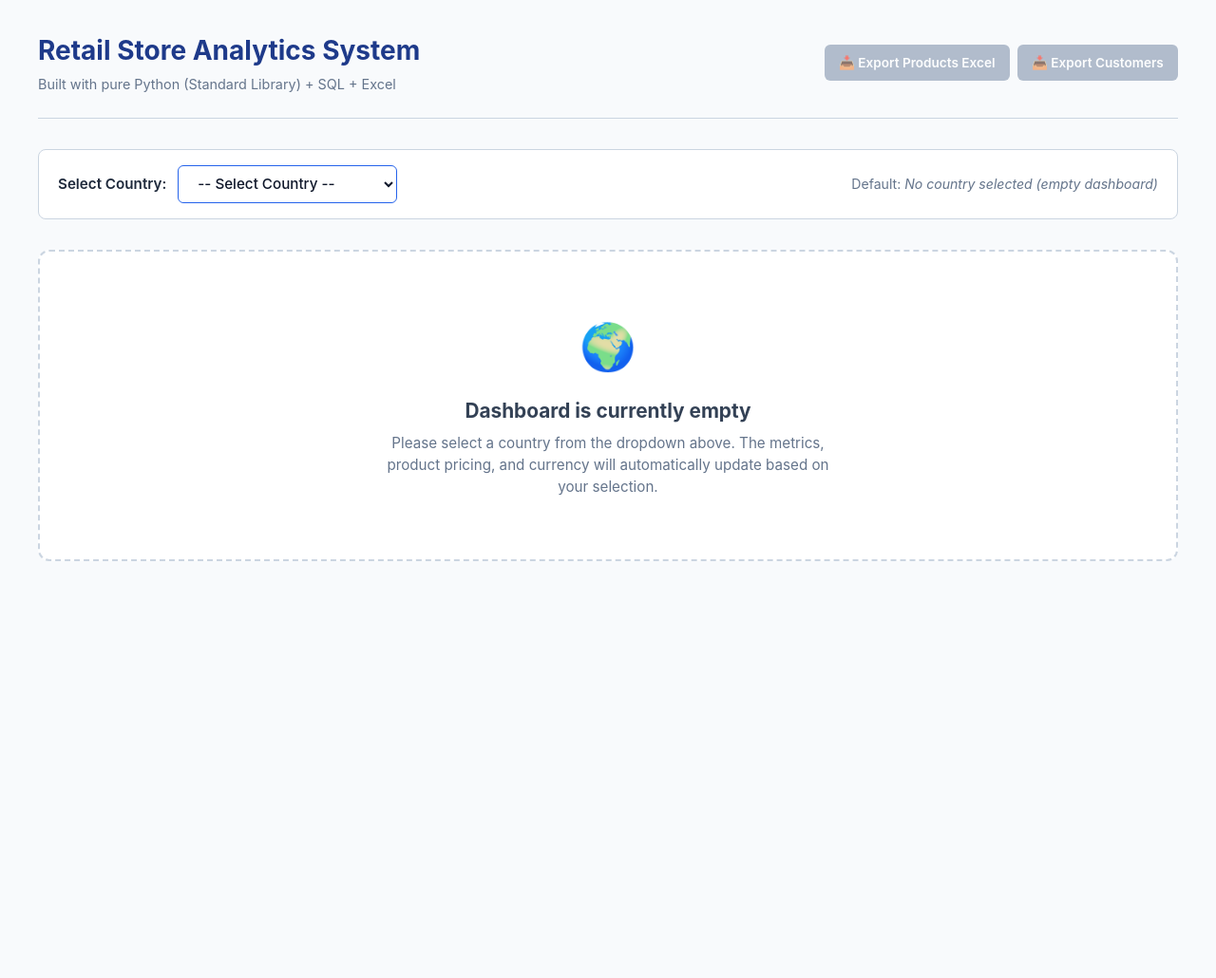
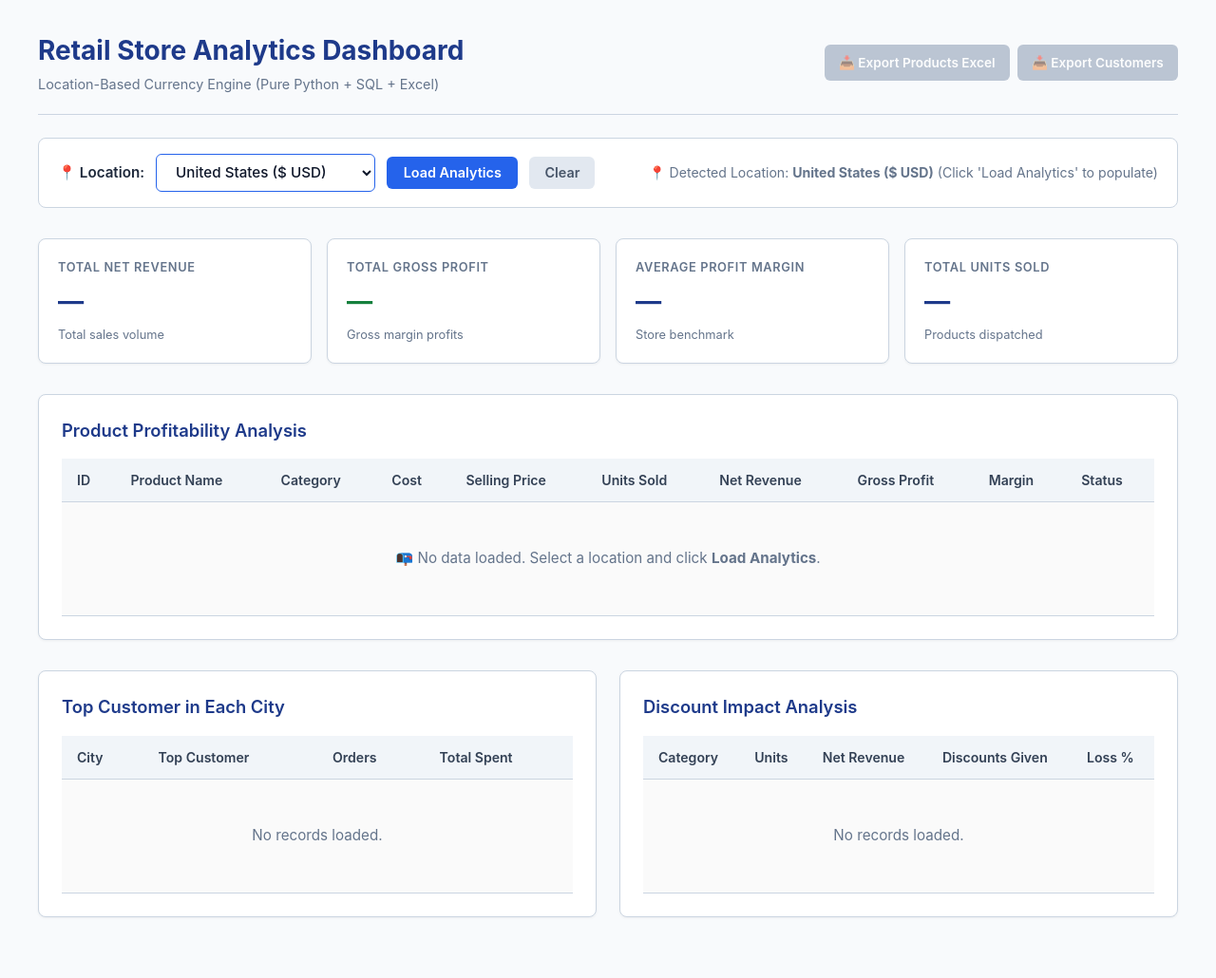
Before and after one commit to kanchikavya/retail-analytics, a Python web app: template templates/index.html in a window 1280 px wide. Shown: the whole page at 95% size. Before the commit the page ends 591 px from the top, so only its background shows below. Run offline with Jinja, Linux system fonts and the light colour scheme; the template is opened without the code that fills it, so the values that code supplies are empty.

Commit message:
Auto-detect location currency and initialize dashboard completely empty

```diff
--- a/templates/index.html
+++ b/templates/index.html
@@ -3,7 +3,7 @@
 <head>
     <meta charset="UTF-8">
     <meta name="viewport" content="width=device-width, initial-scale=1.0">
-    <title>Retail Store Analytics - Multi-Currency</title>
+    <title>Retail Store Analytics - Location Currency</title>
     <style>
         :root {
             --primary: #1e3a8a;
@@ -25,20 +25,20 @@
         .container { max-width: 1200px; margin: 0 auto; }
 
         header {
-            margin-bottom: 2rem;
+            margin-bottom: 1.5rem;
             display: flex;
             justify-content: space-between;
             align-items: center;
             flex-wrap: wrap;
             gap: 1.25rem;
-            padding-bottom: 1.5rem;
+            padding-bottom: 1.25rem;
             border-bottom: 1px solid var(--border);
         }
         h1 { font-size: 1.75rem; color: var(--primary); font-weight: 700; }
         .subtitle { color: var(--text-muted); font-size: 0.9rem; margin-top: 0.25rem; }
 
-        /* Country Filter Bar */
-        .controls-bar {
+        /* Location Bar */
+        .location-bar {
             background: #fff;
             border: 1px solid var(--border);
             border-radius: 8px;
@@ -50,17 +50,18 @@
             flex-wrap: wrap;
             gap: 1rem;
         }
-        .selector-group {
+        .location-controls {
             display: flex;
             align-items: center;
             gap: 0.75rem;
+            flex-wrap: wrap;
         }
-        .selector-group label {
+        .location-controls label {
             font-weight: 600;
             color: #1e293b;
             font-size: 0.95rem;
         }
-        select.country-select {
+        select.location-select {
             padding: 0.55rem 1rem;
             font-size: 0.95rem;
             font-weight: 500;
@@ -71,9 +72,30 @@
             cursor: pointer;
             outline: none;
         }
-        select.country-select:focus {
-            box-shadow: 0 0 0 3px rgba(37, 99, 235, 0.2);
+        .btn-load {
+            background-color: var(--primary-light);
+            color: #fff;
+            border: none;
+            padding: 0.55rem 1.1rem;
+            font-size: 0.9rem;
+            font-weight: 600;
+            border-radius: 6px;
+            cursor: pointer;
+            transition: background 0.2s;
         }
+        .btn-load:hover { background-color: var(--primary); }
+
+        .btn-clear {
+            background-color: #e2e8f0;
+            color: #475569;
+            border: none;
+            padding: 0.55rem 1rem;
+            font-size: 0.9rem;
+            font-weight: 600;
+            border-radius: 6px;
+            cursor: pointer;
+        }
+        .btn-clear:hover { background-color: #cbd5e1; }
 
         /* Download Buttons */
         .btn-group { display: flex; gap: 0.5rem; flex-wrap: wrap; }
@@ -88,34 +110,20 @@
             display: inline-flex;
             align-items: center;
             gap: 0.4rem;
-            transition: opacity 0.2s;
         }
         .btn.disabled {
             background-color: #94a3b8;
             pointer-events: none;
             cursor: not-allowed;
-            opacity: 0.7;
+            opacity: 0.6;
         }
         .btn:hover:not(.disabled) { background-color: var(--primary-light); }
-
-        /* Empty State Placeholder */
-        .empty-placeholder {
-            text-align: center;
-            padding: 4rem 1.5rem;
-            background: #fff;
-            border: 2px dashed #cbd5e1;
-            border-radius: 12px;
-            margin: 2rem 0;
-        }
-        .empty-icon { font-size: 3rem; margin-bottom: 1rem; }
-        .empty-title { font-size: 1.3rem; font-weight: 700; color: #334155; margin-bottom: 0.5rem; }
-        .empty-desc { color: var(--text-muted); font-size: 0.95rem; max-width: 480px; margin: 0 auto; }
 
         /* KPI Cards */
         .kpi-grid { display: grid; grid-template-columns: repeat(auto-fit, minmax(220px, 1fr)); gap: 1rem; margin-bottom: 2rem; }
         .kpi-card { background: var(--card-bg); border: 1px solid var(--border); border-radius: 8px; padding: 1.25rem; box-shadow: 0 1px 3px rgba(0,0,0,0.05); }
         .kpi-title { font-size: 0.8rem; text-transform: uppercase; letter-spacing: 0.05em; color: var(--text-muted); font-weight: 600; }
-        .kpi-value { font-size: 1.7rem; font-weight: 700; color: var(--primary); margin-top: 0.4rem; }
+        .kpi-value { font-size: 1.7rem; font-weight: 700; color: var(--primary); margin-top: 0.4rem; min-height: 2.2rem; }
         .kpi-sub { font-size: 0.8rem; color: var(--text-muted); margin-top: 0.25rem; }
 
         /* Tables */
@@ -126,6 +134,14 @@
         th { background: #f1f5f9; padding: 0.75rem 1rem; font-weight: 600; border-bottom: 1px solid var(--border); color: #334155; }
         td { padding: 0.75rem 1rem; border-bottom: 1px solid var(--border); }
         tr:hover { background-color: #f8fafc; }
+
+        .empty-cell {
+            text-align: center;
+            padding: 3rem 1rem !important;
+            color: var(--text-muted);
+            font-size: 0.95rem;
+            background: #fafafa;
+        }
 
         /* Badges */
         .badge { display: inline-block; padding: 0.2rem 0.55rem; border-radius: 9999px; font-size: 0.75rem; font-weight: 600; }
@@ -141,8 +157,8 @@
     <div class="container">
         <header>
             <div>
-                <h1>Retail Store Analytics System</h1>
-                <div class="subtitle">Built with pure Python (Standard Library) + SQL + Excel</div>
+                <h1>Retail Store Analytics Dashboard</h1>
+                <div class="subtitle">Location-Based Currency Engine (Pure Python + SQL + Excel)</div>
             </div>
             <div class="btn-group">
                 <a id="btn-export-products" class="btn disabled" href="#">📥 Export Products Excel</a>
@@ -150,12 +166,12 @@
             </div>
         </header>
 
-        <!-- Dynamic Country & Currency Selector -->
-        <div class="controls-bar">
-            <div class="selector-group">
-                <label for="countrySelect">Select Country:</label>
-                <select id="countrySelect" class="country-select" onchange="onCountryChange(this.value)">
-                    <option value="">-- Select Country --</option>
+        <!-- Location & Currency Bar -->
+        <div class="location-bar">
+            <div class="location-controls">
+                <label for="locationSelect">📍 Location:</label>
+                <select id="locationSelect" class="location-select">
+                    <option value="">-- Choose Location --</option>
                     <option value="IN">India (₹ INR)</option>
                     <option value="US">United States ($ USD)</option>
                     <option value="GB">United Kingdom (£ GBP)</option>
@@ -164,53 +180,43 @@
                     <option value="CA">Canada (CA$ CAD)</option>
                     <option value="AU">Australia (A$ AUD)</option>
                 </select>
+                <button class="btn-load" onclick="loadLocationData()">Load Analytics</button>
+                <button class="btn-clear" onclick="clearDashboard()">Clear</button>
             </div>
-            <div id="currencyNotice" style="font-size: 0.88rem; color: var(--text-muted);">
-                Default: <em>No country selected (empty dashboard)</em>
+            <div id="statusInfo" style="font-size: 0.88rem; color: var(--text-muted);">
+                Status: <em>Initially empty — select location or click Load</em>
             </div>
         </div>
 
-        <!-- 1. EMPTY STATE (Shown by default) -->
-        <div id="emptyState" class="empty-placeholder">
-            <div class="empty-icon">🌍</div>
-            <div class="empty-title">Dashboard is currently empty</div>
-            <div class="empty-desc">
-                Please select a country from the dropdown above. The metrics, product pricing, and currency will automatically update based on your selection.
+        <!-- KPI Cards (Initially Empty) -->
+        <div class="kpi-grid">
+            <div class="kpi-card">
+                <div class="kpi-title">Total Net Revenue</div>
+                <div id="kpi-revenue" class="kpi-value">—</div>
+                <div class="kpi-sub">Total sales volume</div>
+            </div>
+            <div class="kpi-card">
+                <div class="kpi-title">Total Gross Profit</div>
+                <div id="kpi-profit" class="kpi-value" style="color: var(--success);">—</div>
+                <div class="kpi-sub">Gross margin profits</div>
+            </div>
+            <div class="kpi-card">
+                <div class="kpi-title">Average Profit Margin</div>
+                <div id="kpi-margin" class="kpi-value">—</div>
+                <div class="kpi-sub">Store benchmark</div>
+            </div>
+            <div class="kpi-card">
+                <div class="kpi-title">Total Units Sold</div>
+                <div id="kpi-units" class="kpi-value">—</div>
+                <div class="kpi-sub">Products dispatched</div>
             </div>
         </div>
 
-        <!-- 2. DATA CONTENT (Hidden until country is chosen) -->
-        <div id="dataContent" style="display: none;">
-
-            <!-- KPI Cards -->
-            <div class="kpi-grid">
-                <div class="kpi-card">
-                    <div class="kpi-title">Total Net Revenue</div>
-                    <div id="kpi-revenue" class="kpi-value">-</div>
-                    <div id="kpi-revenue-sub" class="kpi-sub">Across all sales</div>
-                </div>
-                <div class="kpi-card">
-                    <div class="kpi-title">Total Gross Profit</div>
-                    <div id="kpi-profit" class="kpi-value" style="color: var(--success);">-</div>
-                    <div class="kpi-sub">Overall profit earned</div>
-                </div>
-                <div class="kpi-card">
-                    <div class="kpi-title">Average Profit Margin</div>
-                    <div id="kpi-margin" class="kpi-value">-</div>
-                    <div class="kpi-sub">Healthy gross margin benchmark</div>
-                </div>
-                <div class="kpi-card">
-                    <div class="kpi-title">Total Units Sold</div>
-                    <div id="kpi-units" class="kpi-value">-</div>
-                    <div class="kpi-sub">Items dispatched</div>
-                </div>
-            </div>
-
-            <!-- Product Profitability Table -->
+        <!-- Product Profitability Table (Initially Empty) -->
         <div class="card">
             <div class="card-header">
                 <span>Product Profitability Analysis</span>
-                    <span id="productCurrencyBadge" style="font-size: 0.85rem; color: var(--text-muted); font-weight: normal;"></span>
+                <span id="currencyBadge" style="font-size: 0.85rem; color: var(--text-muted); font-weight: normal;"></span>
             </div>
             <div class="table-responsive">
                 <table>
@@ -219,21 +225,27 @@
                             <th>ID</th>
                             <th>Product Name</th>
                             <th>Category</th>
-                                <th>Cost Price</th>
+                            <th>Cost</th>
                             <th>Selling Price</th>
                             <th>Units Sold</th>
                             <th>Net Revenue</th>
                             <th>Gross Profit</th>
-                                <th>Margin (%)</th>
+                            <th>Margin</th>
                             <th>Status</th>
                         </tr>
                     </thead>
-                        <tbody id="productsTableBody"></tbody>
+                    <tbody id="productsTableBody">
+                        <tr>
+                            <td colspan="10" class="empty-cell">
+                                📭 No data loaded. Select a location and click <strong>Load Analytics</strong>.
+                            </td>
+                        </tr>
+                    </tbody>
                 </table>
             </div>
         </div>
 
-            <!-- Two Columns: Top Customer By City & Discount Impact -->
+        <!-- Two Columns: Top Customer By City & Discount Impact (Initially Empty) -->
         <div class="two-cols">
             <div class="card">
                 <div class="card-header">
@@ -249,7 +261,11 @@
                                 <th>Total Spent</th>
                             </tr>
                         </thead>
-                            <tbody id="cityTableBody"></tbody>
+                        <tbody id="cityTableBody">
+                            <tr>
+                                <td colspan="4" class="empty-cell">No records loaded.</td>
+                            </tr>
+                        </tbody>
                     </table>
                 </div>
             </div>
@@ -266,64 +282,96 @@
                                 <th>Units</th>
                                 <th>Net Revenue</th>
                                 <th>Discounts Given</th>
-                                    <th>Discount Loss %</th>
+                                <th>Loss %</th>
                             </tr>
                         </thead>
-                            <tbody id="discountTableBody"></tbody>
+                        <tbody id="discountTableBody">
+                            <tr>
+                                <td colspan="5" class="empty-cell">No records loaded.</td>
+                            </tr>
+                        </tbody>
                     </table>
                 </div>
             </div>
         </div>
 
-        </div> <!-- /#dataContent -->
-
     </div>
 
     <script>
-        function onCountryChange(countryCode) {
-            const emptyState = document.getElementById("emptyState");
-            const dataContent = document.getElementById("dataContent");
-            const btnProducts = document.getElementById("btn-export-products");
-            const btnCustomers = document.getElementById("btn-export-customers");
-            const notice = document.getElementById("currencyNotice");
+        // Auto-detect country based on user's browser location / timezone
+        function autoDetectCountry() {
+            try {
+                const tz = (Intl.DateTimeFormat().resolvedOptions().timeZone || "").toLowerCase();
+                const lang = (navigator.language || "").toLowerCase();
 
-            if (!countryCode) {
-                // Return to default empty state
-                emptyState.style.display = "block";
-                dataContent.style.display = "none";
-                btnProducts.classList.add("disabled");
-                btnProducts.href = "#";
-                btnCustomers.classList.add("disabled");
-                btnCustomers.href = "#";
-                notice.innerHTML = "Default: <em>No country selected (empty dashboard)</em>";
-                return;
+                if (tz.includes("kolkata") || tz.includes("calcutta") || lang.includes("in")) return "IN";
+                if (tz.includes("london") || lang.includes("gb")) return "GB";
+                if (tz.includes("paris") || tz.includes("berlin") || tz.includes("rome") || tz.includes("madrid") || tz.includes("europe")) return "EU";
+                if (tz.includes("tokyo")) return "JP";
+                if (tz.includes("sydney") || tz.includes("melbourne") || tz.includes("australia")) return "AU";
+                if (tz.includes("toronto") || tz.includes("vancouver") || tz.includes("canada")) return "CA";
+                return "US";
+            } catch (e) {
+                return "US";
+            }
         }
 
-            notice.innerHTML = "Fetching converted data for <strong>" + countryCode + "</strong>...";
+        // Run on page load: Pre-set dropdown to detected location, but keep everything empty!
+        window.addEventListener("DOMContentLoaded", () => {
+            const detected = autoDetectCountry();
+            const select = document.getElementById("locationSelect");
+            if (select) {
+                select.value = detected;
+            }
+            const info = document.getElementById("statusInfo");
+            info.innerHTML = "📍 Detected Location: <strong>" + getCountryLabel(detected) + "</strong> (Click 'Load Analytics' to populate)";
+        });
+
+        function getCountryLabel(code) {
+            const labels = {
+                "IN": "India (₹ INR)",
+                "US": "United States ($ USD)",
+                "GB": "United Kingdom (£ GBP)",
+                "EU": "European Union (€ EUR)",
+                "JP": "Japan (¥ JPY)",
+                "CA": "Canada (CA$ CAD)",
+                "AU": "Australia (A$ AUD)"
+            };
+            return labels[code] || code;
+        }
+
+        function loadLocationData() {
+            const select = document.getElementById("locationSelect");
+            const countryCode = select.value || autoDetectCountry();
+            const info = document.getElementById("statusInfo");
+
+            info.innerHTML = "Fetching converted data for <strong>" + getCountryLabel(countryCode) + "</strong>...";
 
             fetch("/api/data?country=" + encodeURIComponent(countryCode))
                 .then(res => res.json())
                 .then(data => {
                     const sym = data.currency_symbol;
                     const code = data.currency_code;
-                    const countryName = data.country_name;
+                    const rate = data.rate;
 
-                    notice.innerHTML = "Active Currency: <strong>" + sym + " " + code + "</strong> (" + countryName + ")";
-                    document.getElementById("productCurrencyBadge").innerText = "Amounts shown in " + sym + " (" + code + ")";
+                    info.innerHTML = "Active Currency: <strong>" + sym + " " + code + "</strong> (" + data.country_name + ")";
+                    document.getElementById("currencyBadge").innerText = "All amounts converted to " + sym + " (" + code + ")";
 
-                    // Update Download Links
-                    btnProducts.classList.remove("disabled");
-                    btnProducts.href = "/download?country=" + countryCode + "&type=products";
-                    btnCustomers.classList.remove("disabled");
-                    btnCustomers.href = "/download?country=" + countryCode + "&type=customers";
+                    // Update export buttons
+                    const btnP = document.getElementById("btn-export-products");
+                    const btnC = document.getElementById("btn-export-customers");
+                    btnP.classList.remove("disabled");
+                    btnP.href = "/download?country=" + countryCode + "&type=products";
+                    btnC.classList.remove("disabled");
+                    btnC.href = "/download?country=" + countryCode + "&type=customers";
 
-                    // Update KPI Cards
+                    // KPI Cards
                     document.getElementById("kpi-revenue").innerText = sym + formatNum(data.kpis.total_revenue);
                     document.getElementById("kpi-profit").innerText = sym + formatNum(data.kpis.total_profit);
                     document.getElementById("kpi-margin").innerText = data.kpis.avg_margin.toFixed(1) + "%";
                     document.getElementById("kpi-units").innerText = data.kpis.total_units;
 
-                    // Populate Products Table
+                    // Products Table
                     const pTbody = document.getElementById("productsTableBody");
                     pTbody.innerHTML = "";
                     data.products.forEach(p => {
@@ -332,10 +380,10 @@
 
                         let badgeClass = "badge-mod";
                         let statusText = "Moderate";
-                        if (p.gross_profit >= 150 * data.rate) {
+                        if (p.gross_profit >= 150 * rate) {
                             badgeClass = "badge-star";
                             statusText = "Star Product";
-                        } else if (p.gross_profit < 60 * data.rate) {
+                        } else if (p.gross_profit < 60 * rate) {
                             badgeClass = "badge-under";
                             statusText = "Underperforming";
                         }
@@ -355,7 +403,7 @@
                         pTbody.appendChild(tr);
                     });
 
-                    // Populate City Top Customers Table
+                    // Cities Table
                     const cTbody = document.getElementById("cityTableBody");
                     cTbody.innerHTML = "";
                     data.city_top.forEach(c => {
@@ -369,30 +417,53 @@
                         cTbody.appendChild(tr);
                     });
 
-                    // Populate Discount Impact Table
+                    // Discount Table
                     const dTbody = document.getElementById("discountTableBody");
                     dTbody.innerHTML = "";
                     data.discounts.forEach(d => {
                         const tr = document.createElement("tr");
-                        const lossRate = d.gross_revenue > 0 ? ((d.discounts_given / d.gross_revenue) * 100).toFixed(1) + "%" : "0.0%";
+                        const loss = d.gross_revenue > 0 ? ((d.discounts_given / d.gross_revenue) * 100).toFixed(1) + "%" : "0.0%";
                         tr.innerHTML = `
                             <td><strong>${escapeHtml(d.category)}</strong></td>
                             <td>${d.units_sold}</td>
                             <td>${sym}${formatNum(d.net_revenue)}</td>
                             <td style="color:var(--danger);">${sym}${formatNum(d.discounts_given)}</td>
-                            <td>${lossRate}</td>
+                            <td>${loss}</td>
                         `;
                         dTbody.appendChild(tr);
                     });
-
-                    // Show content, hide empty state
-                    emptyState.style.display = "none";
-                    dataContent.style.display = "block";
                 })
                 .catch(err => {
-                    console.error("Error loading data:", err);
-                    notice.innerHTML = "<span style='color:red;'>Failed to load country data.</span>";
+                    console.error("Failed to load data:", err);
+                    info.innerHTML = "<span style='color:red;'>Error loading data.</span>";
                 });
+        }
+
+        function clearDashboard() {
+            document.getElementById("kpi-revenue").innerText = "—";
+            document.getElementById("kpi-profit").innerText = "—";
+            document.getElementById("kpi-margin").innerText = "—";
+            document.getElementById("kpi-units").innerText = "—";
+
+            document.getElementById("productsTableBody").innerHTML = `
+                <tr><td colspan="10" class="empty-cell">📭 Dashboard cleared. Select location and click <strong>Load Analytics</strong>.</td></tr>
+            `;
+            document.getElementById("cityTableBody").innerHTML = `
+                <tr><td colspan="4" class="empty-cell">No records loaded.</td></tr>
+            `;
+            document.getElementById("discountTableBody").innerHTML = `
+                <tr><td colspan="5" class="empty-cell">No records loaded.</td></tr>
+            `;
+
+            const btnP = document.getElementById("btn-export-products");
+            const btnC = document.getElementById("btn-export-customers");
+            btnP.classList.add("disabled");
+            btnP.href = "#";
+            btnC.classList.add("disabled");
+            btnC.href = "#";
+
+            document.getElementById("currencyBadge").innerText = "";
+            document.getElementById("statusInfo").innerHTML = "Status: <em>Dashboard is empty</em>";
         }
 
         function formatNum(num) {
```
Lines whose indentation alone changed are shown as unchanged.
